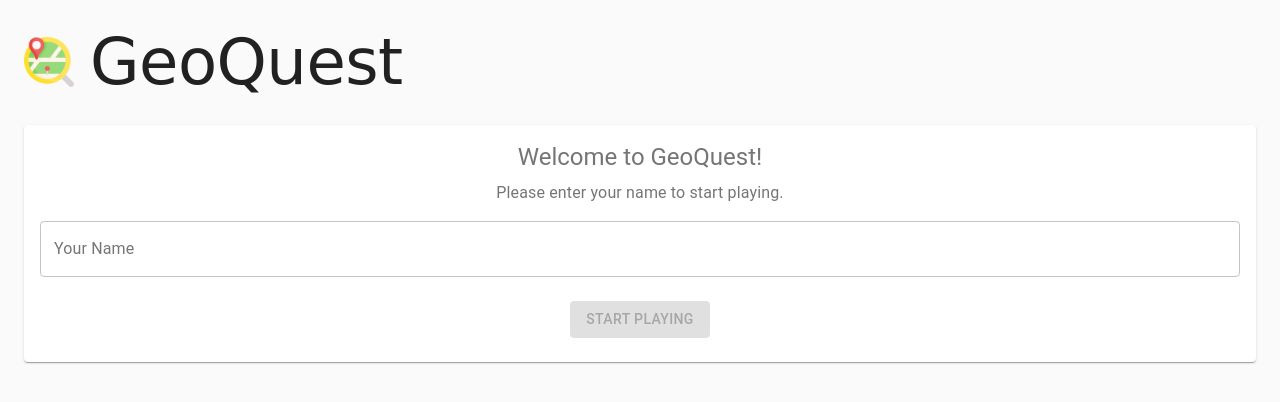
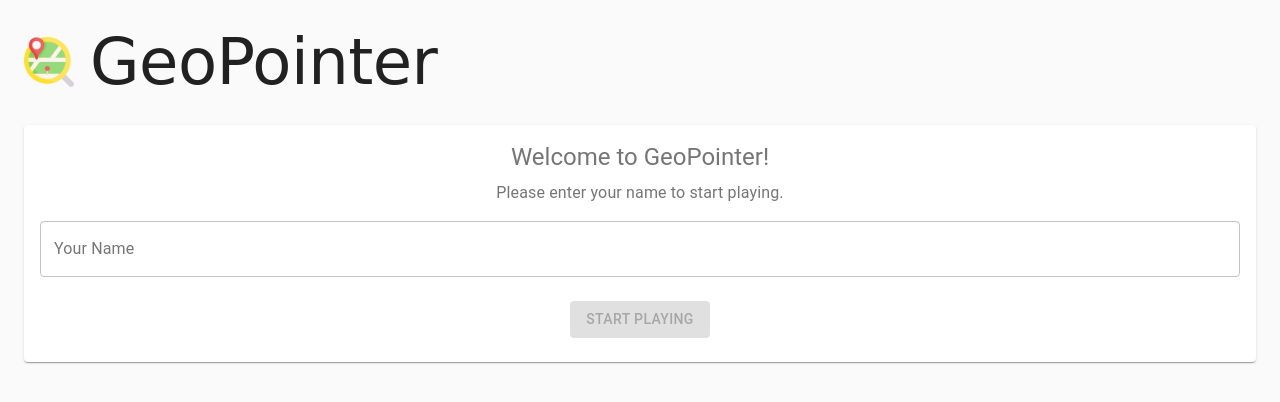
Before and after one commit to Daddycation23/GeoPointer, a React (Create React App) app: page / in a window 1280 px wide. Shown: the top 402 px of the page. Built offline with nearby package versions, Linux system fonts and the light colour scheme; no server answers.

Commit message:
changed project name to GeoPointer

```diff
--- a/src/App.js
+++ b/src/App.js
@@ -121,7 +121,7 @@ function NameInputForm({ onSubmit }) {
   return (
     <Paper className={classes.paper}>
       <Typography variant="h5" gutterBottom>
-        Welcome to GeoQuest!
+        Welcome to GeoPointer!
       </Typography>
       <Typography variant="body1" paragraph>
         Please enter your name to start playing.
@@ -419,9 +419,9 @@ function App() {
       <CssBaseline />
       <Container maxWidth="lg" className={classes.root}>
         <Box className={classes.titleContainer}>
-          <img src="/GeoQuestLogo.png" alt="GeoQuest Logo" className={classes.logo} />
+          <img src="/GeoPointerLogo.png" alt="GeoPointer Logo" className={classes.logo} />
           <Typography variant="h2" component="h1" className={classes.title}>
-            GeoQuest
+            GeoPointer
           </Typography>
         </Box>
         {!playerName ? (
@@ -436,10 +436,10 @@ function App() {
               <>
                 <Paper className={classes.paper}>
                   <Typography variant="h5" gutterBottom>
-                    Welcome to GeoQuest, {playerName}!
+                    Welcome to GeoPointer, {playerName}!
                   </Typography>
                   <Typography variant="body1" paragraph>
-                    Discover places near you by guessing their locations. Who knows you might find a new favourite place?
+                    Discover places near you by guessing and pointing out their locations. Who knows you might find a new favourite place?
                   </Typography>
                   <Button
                     variant="contained"
```
Also changed, not shown: public/GeoPointerLogo.png (renamed from public/GeoQuestLogo.png).
